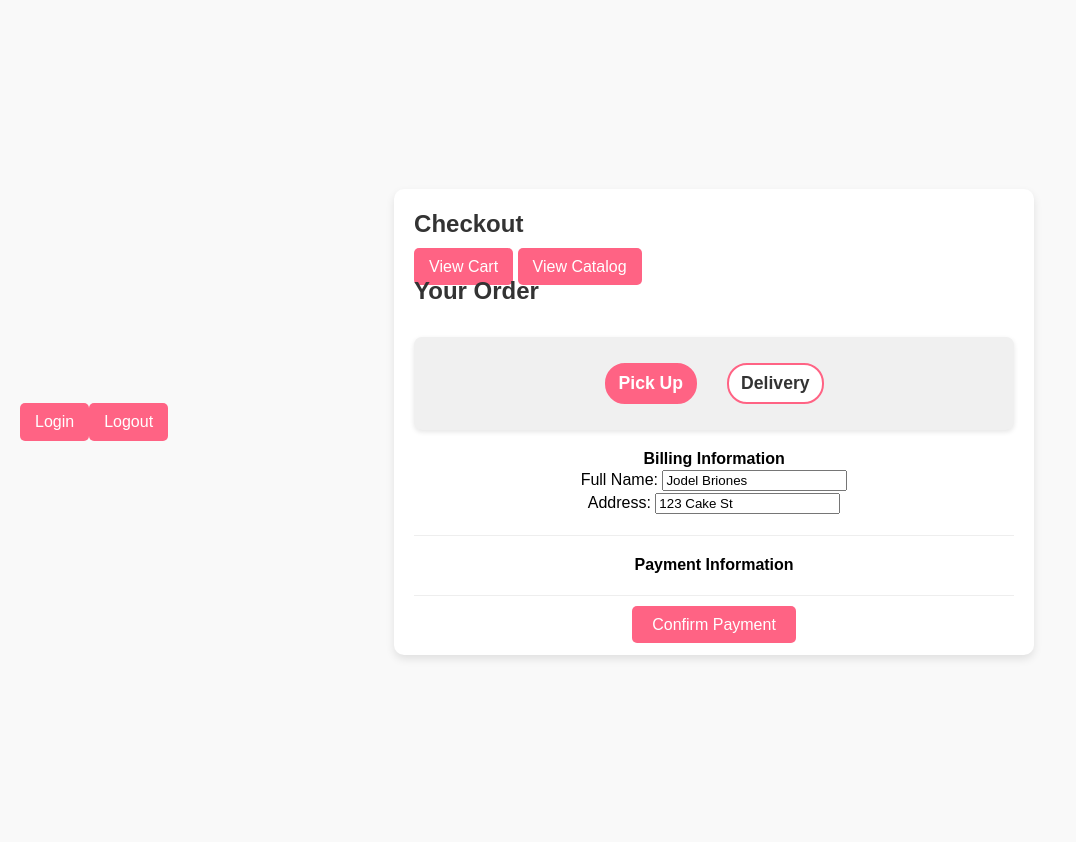
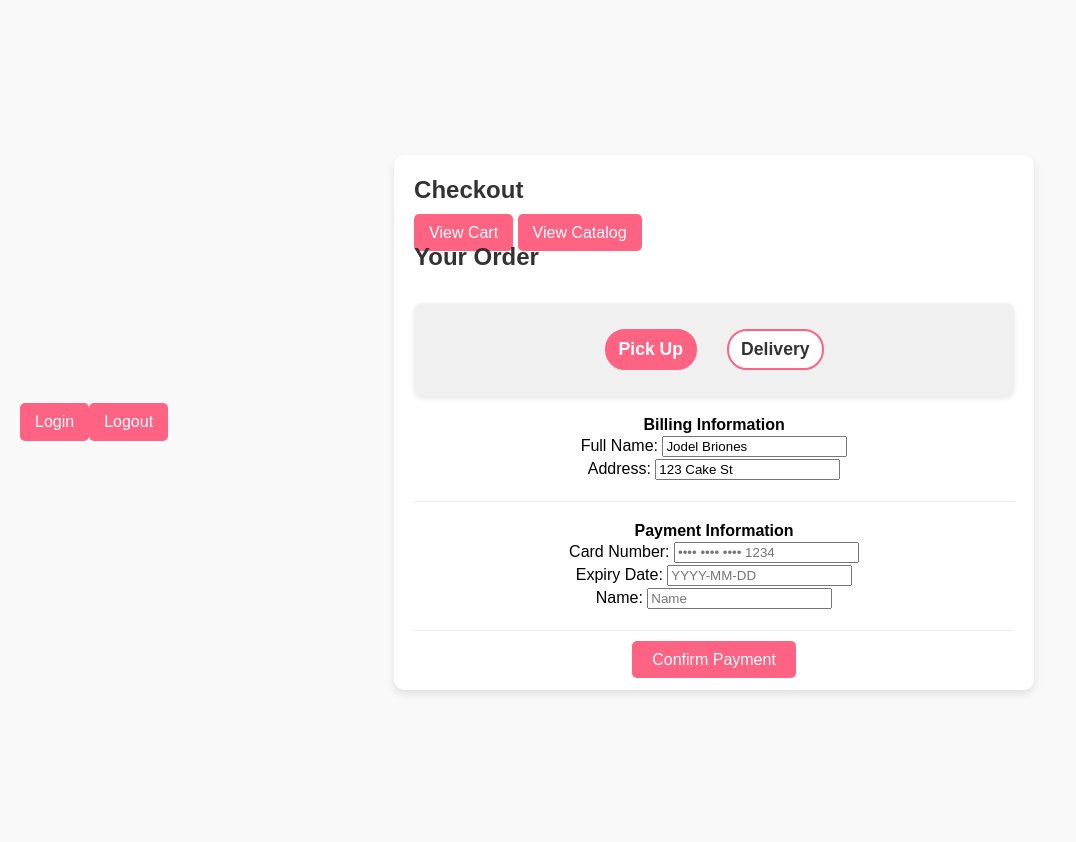
Before and after one commit to 2230813/Cake-App-Project, a PHP site: page /Cart/checkout in a window 1280 px wide. Shown: the whole page, without its empty margins (0-1076 px from the left). Run offline with PHP 8.4, Linux system fonts and the light colour scheme; the visitor is signed in with stand-in values (Sample User, id 1); data comes from the database, SQL or seed files in the repository; classes that the project's autoload settings leave out are loaded by file name.

Commit message:
payment during checkout fixed

```diff
--- a/app/views/Cart/checkout.php
+++ b/app/views/Cart/checkout.php
@@ -45,15 +45,26 @@
 
             <div class="payment-info">
                 <h4>Payment Information</h4>
-                <?php foreach ($payments as $payment) { ?>
-                <label for="cardNumber">Card Number:</label>
-                <input type="text" id="cardNumber" name="cardNumber" placeholder="•••• •••• •••• 1234" value="<?= $payment->card_number ?>" required>
-                <br>
-                <label for="cardExpiry">Expiry Date:</label>
-                <input type="text" id="cardExpiry" name="cardExpiry" placeholder="YYYY-MM-DD" value="<?= $payment->expire_date ?>" required>
-                <br>
-                <label for="cardCVC">Name:</label>
-                <input type="text" id="cardCVC" name="cardCVC" placeholder="Name" value="<?= $payment->name ?>" required>
+                <?php if (empty($payments)) { ?>
+                    <label for="cardNumber">Card Number:</label>
+                    <input type="text" id="cardNumber" name="cardNumber" placeholder="•••• •••• •••• 1234" required>
+                    <br>
+                    <label for="cardExpiry">Expiry Date:</label>
+                    <input type="text" id="cardExpiry" name="cardExpiry" placeholder="YYYY-MM-DD" required>
+                    <br>
+                    <label for="cardName">Name:</label>
+                    <input type="text" id="cardName" name="cardName" placeholder="Name" required>
+                <?php } else { ?>
+                    <?php foreach ($payments as $payment) { ?>
+                        <label for="cardNumber">Card Number:</label>
+                        <input type="text" id="cardNumber" name="cardNumber" placeholder="•••• •••• •••• 1234" value="<?= htmlspecialchars($payment->card_number, ENT_QUOTES, 'UTF-8') ?>" required>
+                        <br>
+                        <label for="cardExpiry">Expiry Date:</label>
+                        <input type="text" id="cardExpiry" name="cardExpiry" placeholder="YYYY-MM-DD" value="<?= htmlspecialchars($payment->expire_date, ENT_QUOTES, 'UTF-8') ?>" required>
+                        <br>
+                        <label for="cardName">Name:</label>
+                        <input type="text" id="cardName" name="cardName" placeholder="Name" value="<?= htmlspecialchars($payment->name, ENT_QUOTES, 'UTF-8') ?>" required>
+                    <?php } ?>
                 <?php } ?>
                 <!-- Add more payment fields if necessary -->
             </div>
```
